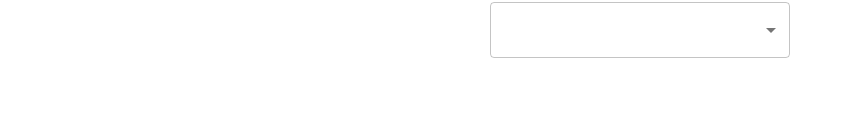
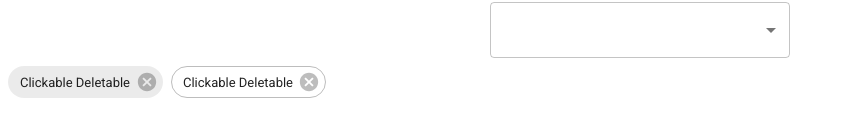
Before and after one commit to RoshniPillai/MyPOC, a React (Create React App) app: page / in a window 1280 px wide. Shown: the part 268-404 px from the top of the page, without its empty margins (0-845 px from the left). Built offline with nearby package versions, Linux system fonts and the light colour scheme.

Commit message:
chip component added

```diff
--- a/src/demo.tsx
+++ b/src/demo.tsx
@@ -12,6 +12,7 @@ import MenuItem from "@mui/material/MenuItem";
 import FormControl from "@mui/material/FormControl";
 import Select, { SelectChangeEvent } from "@mui/material/Select";
 import Chip from "@mui/material/Chip";
+import Stack from "@mui/material/Stack";
 const ITEM_HEIGHT = 48;
 const ITEM_PADDING_TOP = 8;
 const MenuProps = {
@@ -100,6 +101,15 @@ export default function DemoPage() {
       typeof value === "string" ? value.split(",") : value
     );
   };
+  /*for chip */
+  const handleClick = () => {
+    console.info("You clicked the Chip.");
+  };
+
+  const handleDelete = () => {
+    console.info("You clicked the delete icon.");
+  };
+
   return (
     <>
       <LocalizationProvider dateAdapter={AdapterDayjs}>
@@ -125,7 +135,12 @@ export default function DemoPage() {
             renderValue={(selected) => (
               <Box sx={{ display: "flex", flexWrap: "wrap", gap: 0.5 }}>
                 {selected.map((value) => (
-                  <Chip key={value} label={value} />
+                  <Chip
+                    key={value}
+                    label={value}
+                    onClick={handleClick}
+                    onDelete={handleDelete}
+                  />
                 ))}
               </Box>
             )}
@@ -206,6 +221,19 @@ export default function DemoPage() {
           </Select>
         </FormControl>
       </div>
+      <Stack direction="row" spacing={1}>
+        <Chip
+          label="Clickable Deletable"
+          onClick={handleClick}
+          onDelete={handleDelete}
+        />
+        <Chip
+          label="Clickable Deletable"
+          variant="outlined"
+          onClick={handleClick}
+          onDelete={handleDelete}
+        />
+      </Stack>
     </>
   );
 }
```
